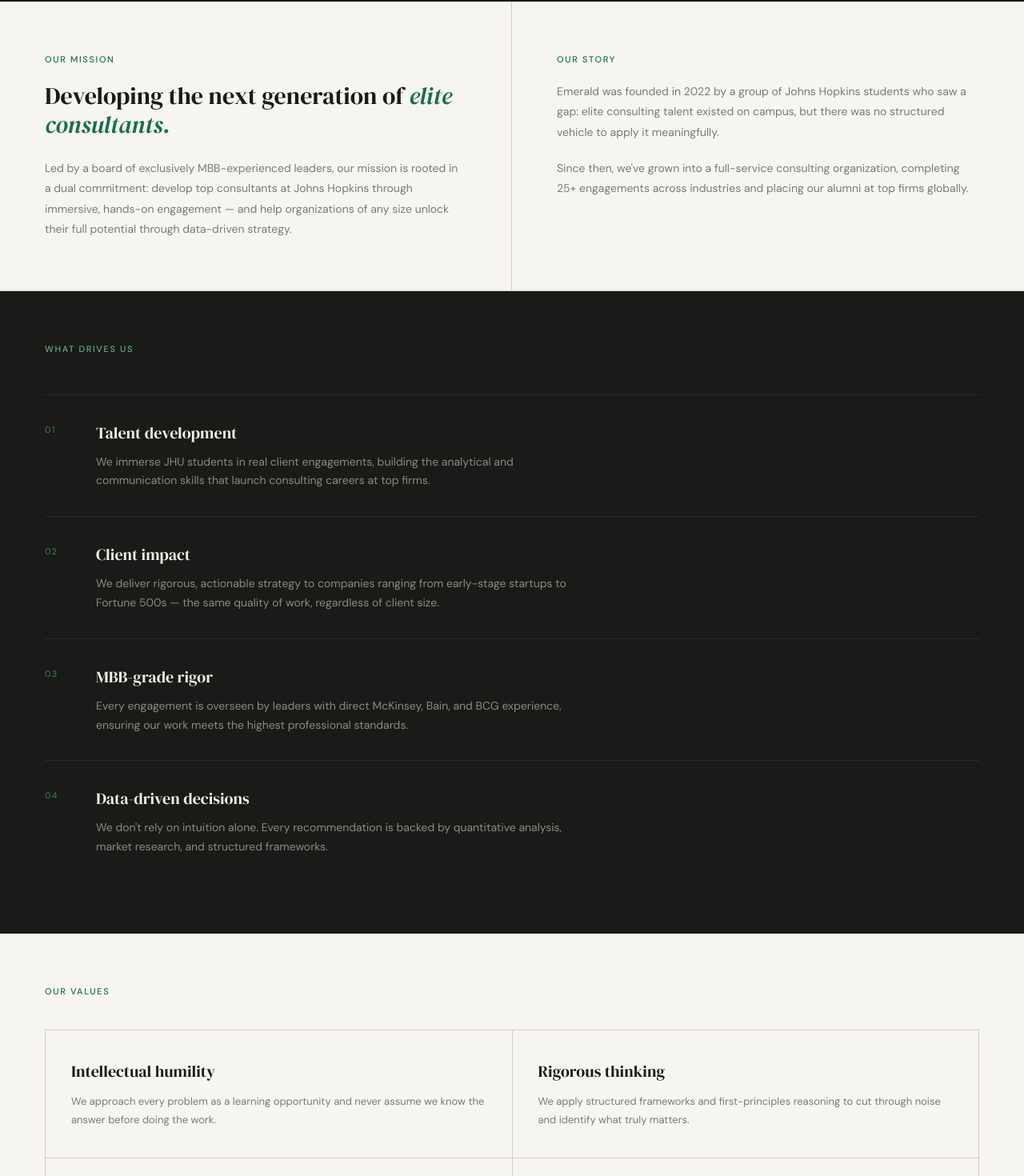
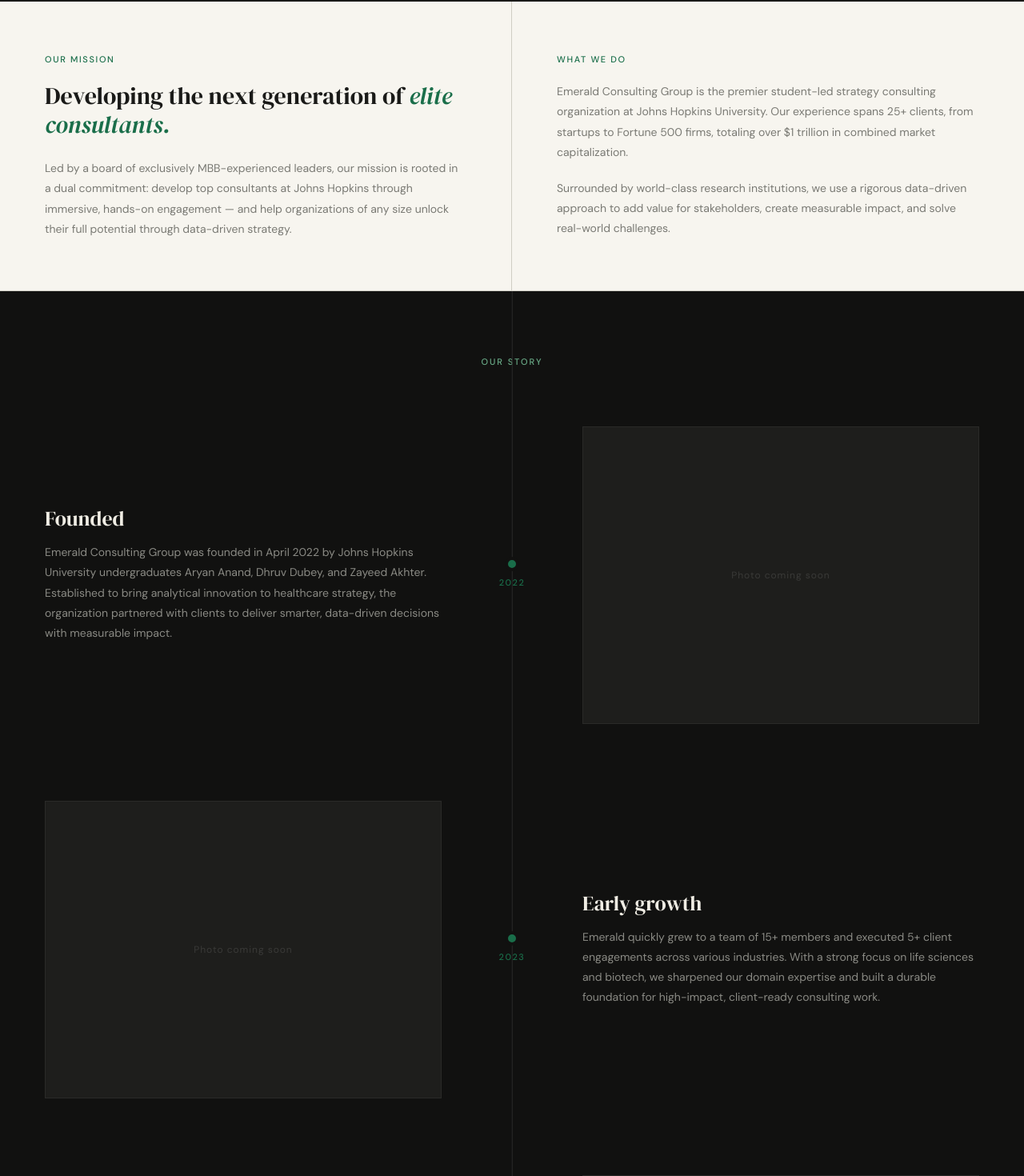
Before and after one commit to jxue16/emerald-website, a Next.js app: page /about in a window 1280 px wide. Shown: the part 277-1747 px from the top of the page at 80% size. Built offline with nearby package versions, Linux system fonts and the light colour scheme.

Commit message:
fix about

```diff
--- a/app/about/page.tsx
+++ b/app/about/page.tsx
@@ -1,18 +1,35 @@
 import Nav from "../components/Nav";
 import Footer from "../components/Footer";
 
-const pillars = [
-  { num: "01", title: "Talent development", desc: "We immerse JHU students in real client engagements, building the analytical and communication skills that launch consulting careers at top firms." },
-  { num: "02", title: "Client impact", desc: "We deliver rigorous, actionable strategy to companies ranging from early-stage startups to Fortune 500s — the same quality of work, regardless of client size." },
-  { num: "03", title: "MBB-grade rigor", desc: "Every engagement is overseen by leaders with direct McKinsey, Bain, and BCG experience, ensuring our work meets the highest professional standards." },
-  { num: "04", title: "Data-driven decisions", desc: "We don't rely on intuition alone. Every recommendation is backed by quantitative analysis, market research, and structured frameworks." },
-];
-
-const values = [
-  { title: "Intellectual humility", desc: "We approach every problem as a learning opportunity and never assume we know the answer before doing the work." },
-  { title: "Rigorous thinking", desc: "We apply structured frameworks and first-principles reasoning to cut through noise and identify what truly matters." },
-  { title: "Client-first mindset", desc: "Our success is measured by our clients' outcomes, not the volume of slides we produce." },
-  { title: "Developing talent", desc: "We invest in our people because great work starts with great consultants." },
+const timelineEvents = [
+  {
+    year: "2022",
+    title: "Founded",
+    body: "Emerald Consulting Group was founded in April 2022 by Johns Hopkins University undergraduates Aryan Anand, Dhruv Dubey, and Zayeed Akhter. Established to bring analytical innovation to healthcare strategy, the organization partnered with clients to deliver smarter, data-driven decisions with measurable impact.",
+    image: "/about/2022.png",
+    imageAlt: "Emerald founding team 2022",
+  },
+  {
+    year: "2023",
+    title: "Early growth",
+    body: "Emerald quickly grew to a team of 15+ members and executed 5+ client engagements across various industries. With a strong focus on life sciences and biotech, we sharpened our domain expertise and built a durable foundation for high-impact, client-ready consulting work.",
+    image: "/about/2023.jpg",
+    imageAlt: "Emerald team 2023",
+  },
+  {
+    year: "2024",
+    title: "Expansion",
+    body: "Building on prior momentum, we expanded into new sectors — including energy, education, and artificial intelligence — while growing to a 30-member team of dedicated consultants. With greater capacity and deeper expertise, we supported a client base totaling over $45 billion in combined market capitalization.",
+    image: "/about/2024.jpeg",
+    imageAlt: "Emerald team 2024",
+  },
+  {
+    year: "2025",
+    title: "Today",
+    body: "Our mission is rooted in a dual commitment: to develop the next generation of consultants at Johns Hopkins University through immersive, hands-on engagement, and to help organizations of any size unlock their full potential through data-driven innovation and insightful strategic guidance.",
+    image: "/about/2025.jpg",
+    imageAlt: "Emerald team 2025",
+  },
 ];
 
 export default function About() {
@@ -22,16 +39,117 @@ export default function About() {
         @import url('https://fonts.googleapis.com/css2?family=DM+Serif+Display:ital@0;1&family=DM+Sans:wght@300;400;500&display=swap');
         *, *::before, *::after { box-sizing: border-box; margin: 0; padding: 0; }
         body { background: #f7f5ef; }
-        .values-grid { display: grid; grid-template-columns: repeat(2, 1fr); gap: 1px; background: #d0cec4; border: 0.5px solid #d0cec4; }
-        .value-card { background: #f7f5ef; padding: 36px 32px; }
-        .value-card:hover { background: #1a1a18; }
-        .value-card:hover .v-title { color: #f0ede4; }
-        .value-card:hover .v-desc { color: #7a7a74; }
-        @media (max-width: 768px) {
-          .about-split { grid-template-columns: 1fr !important; }
-          .values-grid { grid-template-columns: 1fr !important; }
+
+        .mission-grid { display: grid; grid-template-columns: 1fr 1fr; }
+
+        /* Timeline */
+        .timeline { position: relative; padding: 80px 56px; background: #111110; }
+        .timeline::before {
+          content: '';
+          position: absolute;
+          left: 50%;
+          top: 0; bottom: 0;
+          width: 0.5px;
+          background: #2a2a28;
+          transform: translateX(-50%);
+        }
+
+        .tl-row {
+          display: grid;
+          grid-template-columns: 1fr 80px 1fr;
+          gap: 0;
+          margin-bottom: 96px;
+          align-items: center;
+        }
+        .tl-row:last-child { margin-bottom: 0; }
+
+        /* Even rows: text left, image right */
+        .tl-text { padding: 0 48px 0 0; }
+        .tl-image { padding: 0 0 0 48px; }
+
+        /* Odd rows: image left, text right */
+        .tl-row.reverse .tl-text { order: 3; padding: 0 0 0 48px; }
+        .tl-row.reverse .tl-node { order: 2; }
+        .tl-row.reverse .tl-image { order: 1; padding: 0 48px 0 0; }
+
+        .tl-node {
+          display: flex;
+          flex-direction: column;
+          align-items: center;
+          justify-content: center;
+          gap: 10px;
+          position: relative;
+          z-index: 2;
+        }
+        .tl-dot {
+          width: 10px; height: 10px;
+          background: #1a6e4a;
+          border-radius: 50%;
+          border: 2px solid #1a6e4a;
+          box-shadow: 0 0 0 4px #111110;
+        }
+        .tl-year {
+          font-size: 11px;
+          letter-spacing: 0.14em;
+          text-transform: uppercase;
+          color: #1a6e4a;
+          font-weight: 500;
+          font-family: 'DM Sans', sans-serif;
+          white-space: nowrap;
+        }
+
+        .tl-title {
+          font-family: 'DM Serif Display', serif;
+          font-size: 26px;
+          color: #f0ede4;
+          font-weight: 400;
+          margin-bottom: 14px;
+          line-height: 1.2;
+        }
+        .tl-body {
+          font-size: 14px;
+          color: #8a8a84;
+          line-height: 1.8;
+        }
+
+        .tl-img {
+          width: 100%;
+          aspect-ratio: 4/3;
+          object-fit: cover;
+          display: block;
+          filter: grayscale(20%);
+          border: 0.5px solid #2a2a28;
+        }
+        .tl-img-placeholder {
+          width: 100%;
+          aspect-ratio: 4/3;
+          background: #1e1e1c;
+          border: 0.5px solid #2a2a28;
+          display: flex;
+          align-items: center;
+          justify-content: center;
+        }
+        .tl-img-placeholder span {
+          font-size: 12px;
+          color: #3a3a38;
+          letter-spacing: 0.08em;
+          font-family: 'DM Sans', sans-serif;
+        }
+
+        @media (max-width: 900px) {
+          .mission-grid { grid-template-columns: 1fr !important; }
+          .timeline::before { left: 20px; }
+          .tl-row { grid-template-columns: 40px 1fr; gap: 24px; margin-bottom: 64px; }
+          .tl-row.reverse .tl-text { order: unset; padding: 0; }
+          .tl-row.reverse .tl-node { order: unset; }
+          .tl-row.reverse .tl-image { order: unset; padding: 0; display: none; }
+          .tl-text { padding: 0; }
+          .tl-image { display: none; }
+          .tl-node { grid-column: 1; }
+          .tl-text { grid-column: 2; }
         }
       `}</style>
+
       <div style={{ fontFamily: "'DM Sans', sans-serif", backgroundColor: "#f7f5ef", color: "#1a1a18", minHeight: "100vh", display: "flex", flexDirection: "column" }}>
         <Nav />
 
@@ -44,7 +162,7 @@ export default function About() {
         </div>
 
         {/* MISSION SPLIT */}
-        <div className="about-split" style={{ display: "grid", gridTemplateColumns: "1fr 1fr", borderBottom: "0.5px solid #d0cec4" }}>
+        <div className="mission-grid" style={{ borderBottom: "0.5px solid #d0cec4" }}>
           <div style={{ padding: "64px 56px", borderRight: "0.5px solid #d0cec4" }}>
             <p style={{ fontSize: 11, letterSpacing: "0.15em", textTransform: "uppercase", color: "#1a6e4a", fontWeight: 500, marginBottom: 20 }}>Our mission</p>
             <h2 style={{ fontFamily: "'DM Serif Display', serif", fontSize: 30, color: "#1a1a18", lineHeight: 1.2, marginBottom: 24, fontWeight: 400 }}>
@@ -56,43 +174,59 @@ export default function About() {
             </p>
           </div>
           <div style={{ padding: "64px 56px" }}>
-            <p style={{ fontSize: 11, letterSpacing: "0.15em", textTransform: "uppercase", color: "#1a6e4a", fontWeight: 500, marginBottom: 20 }}>Our story</p>
+            <p style={{ fontSize: 11, letterSpacing: "0.15em", textTransform: "uppercase", color: "#1a6e4a", fontWeight: 500, marginBottom: 20 }}>What we do</p>
             <p style={{ fontSize: 14, color: "#7a7a74", lineHeight: 1.8, marginBottom: 20 }}>
-              Emerald was founded in 2022 by a group of Johns Hopkins students who saw a gap: elite consulting talent existed on campus, but there was no structured vehicle to apply it meaningfully.
+              Emerald Consulting Group is the premier student-led strategy consulting organization at Johns Hopkins University. Our experience spans 25+ clients, from startups to Fortune 500 firms, totaling over $1 trillion in combined market capitalization.
             </p>
             <p style={{ fontSize: 14, color: "#7a7a74", lineHeight: 1.8 }}>
-              Since then, we&apos;ve grown into a full-service consulting organization, completing 25+ engagements across industries and placing our alumni at top firms globally.
+              Surrounded by world-class research institutions, we use a rigorous data-driven approach to add value for stakeholders, create measurable impact, and solve real-world challenges.
             </p>
           </div>
         </div>
 
-        {/* PILLARS */}
-        <div style={{ padding: "64px 56px", backgroundColor: "#1a1a18" }}>
-          <p style={{ fontSize: 11, letterSpacing: "0.15em", textTransform: "uppercase", color: "#6aac88", fontWeight: 500, marginBottom: 48 }}>What drives us</p>
-          <div style={{ display: "flex", flexDirection: "column", gap: 0 }}>
-            {pillars.map((p, i) => (
-              <div key={p.num} style={{ display: "flex", gap: 40, alignItems: "flex-start", padding: "32px 0", borderTop: i === 0 ? "0.5px solid #2a2a28" : "0.5px solid #2a2a28" }}>
-                <span style={{ fontSize: 11, color: "#3a6e54", letterSpacing: "0.1em", fontWeight: 500, minWidth: 24, paddingTop: 3 }}>{p.num}</span>
-                <div>
-                  <div style={{ fontFamily: "'DM Serif Display', serif", fontSize: 20, color: "#f0ede4", marginBottom: 10, fontWeight: 400 }}>{p.title}</div>
-                  <div style={{ fontSize: 14, color: "#8a8a84", lineHeight: 1.7, maxWidth: 600 }}>{p.desc}</div>
+        {/* TIMELINE */}
+        <div className="timeline">
+          <p style={{ fontSize: 11, letterSpacing: "0.18em", textTransform: "uppercase", color: "#6aac88", fontWeight: 500, marginBottom: 72, textAlign: "center" }}>Our story</p>
+
+          {timelineEvents.map((event, i) => (
+            <div key={event.year} className={`tl-row${i % 2 !== 0 ? " reverse" : ""}`}>
+
+              {/* TEXT */}
+              <div className="tl-text">
+                <div className="tl-title">{event.title}</div>
+                <div className="tl-body">{event.body}</div>
+              </div>
+
+              {/* NODE */}
+              <div className="tl-node">
+                <div className="tl-dot" />
+                <div className="tl-year">{event.year}</div>
+              </div>
+
+              {/* IMAGE */}
+              <div className="tl-image">
+                {/* Once you add images to public/about/, the img tag below will render them.
+                    Until then it shows a placeholder. To activate: remove the placeholder div
+                    and uncomment the img tag. */}
+                <div className="tl-img-placeholder">
+                  <span>Photo coming soon</span>
                 </div>
+                {/* <img src={event.image} alt={event.imageAlt} className="tl-img" /> */}
               </div>
-            ))}
-          </div>
+
+            </div>
+          ))}
         </div>
 
-        {/* VALUES */}
-        <div style={{ padding: "64px 56px 40px" }}>
-          <p style={{ fontSize: 11, letterSpacing: "0.15em", textTransform: "uppercase", color: "#1a6e4a", fontWeight: 500, marginBottom: 40 }}>Our values</p>
-          <div className="values-grid">
-            {values.map((v) => (
-              <div key={v.title} className="value-card" style={{ transition: "background 0.2s" }}>
-                <div className="v-title" style={{ fontFamily: "'DM Serif Display', serif", fontSize: 20, color: "#1a1a18", marginBottom: 12, fontWeight: 400 }}>{v.title}</div>
-                <div className="v-desc" style={{ fontSize: 13, color: "#7a7a74", lineHeight: 1.7 }}>{v.desc}</div>
-              </div>
-            ))}
+        {/* CTA */}
+        <div style={{ backgroundColor: "#1a6e4a", padding: "56px", display: "flex", alignItems: "center", justifyContent: "space-between", flexWrap: "wrap", gap: 24 }}>
+          <div>
+            <p style={{ fontSize: 11, letterSpacing: "0.15em", textTransform: "uppercase", color: "rgba(232,245,239,0.6)", fontWeight: 500, marginBottom: 10 }}>Meet the team</p>
+            <h2 style={{ fontFamily: "'DM Serif Display', serif", fontSize: 32, color: "#e8f5ef", fontWeight: 400 }}>The people behind the work.</h2>
           </div>
+          <a href="/team" style={{ backgroundColor: "#0f3d28", color: "#6aac88", padding: "14px 32px", fontSize: 11, letterSpacing: "0.1em", textTransform: "uppercase", fontWeight: 500, textDecoration: "none" }}>
+            Meet our team →
+          </a>
         </div>
 
         <Footer />
```
Also changed, not shown: app/team/page.tsx (+4 -7 lines).
